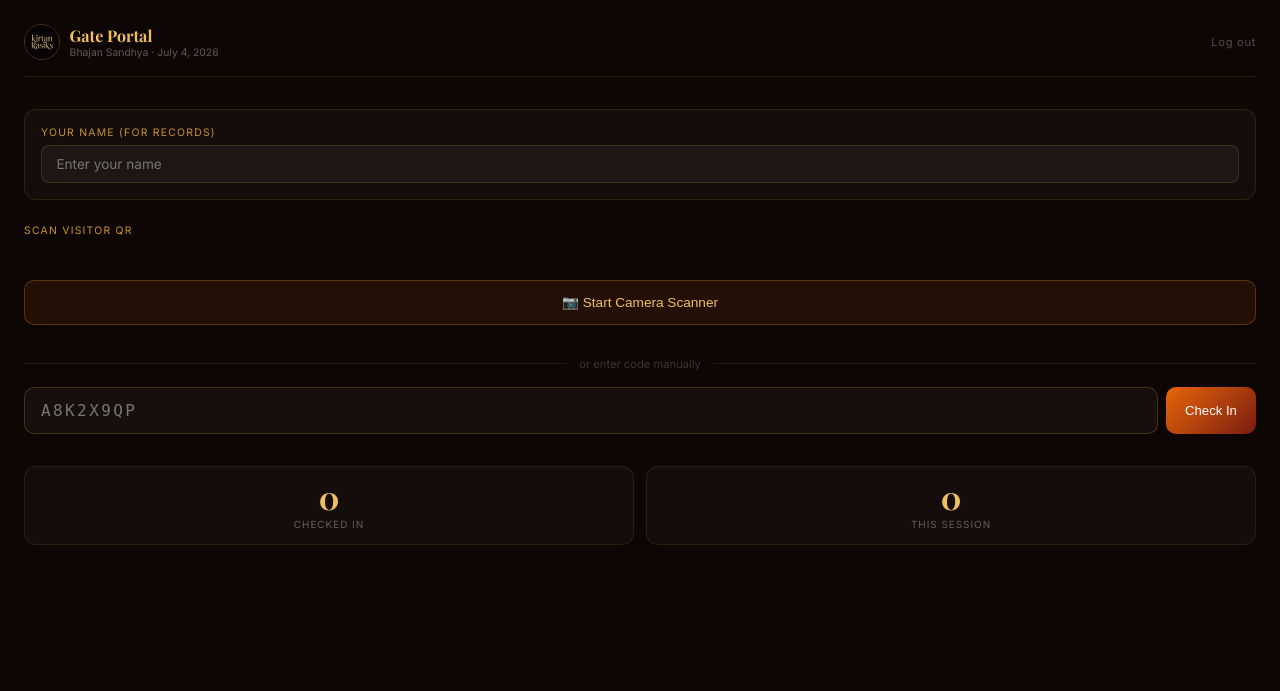
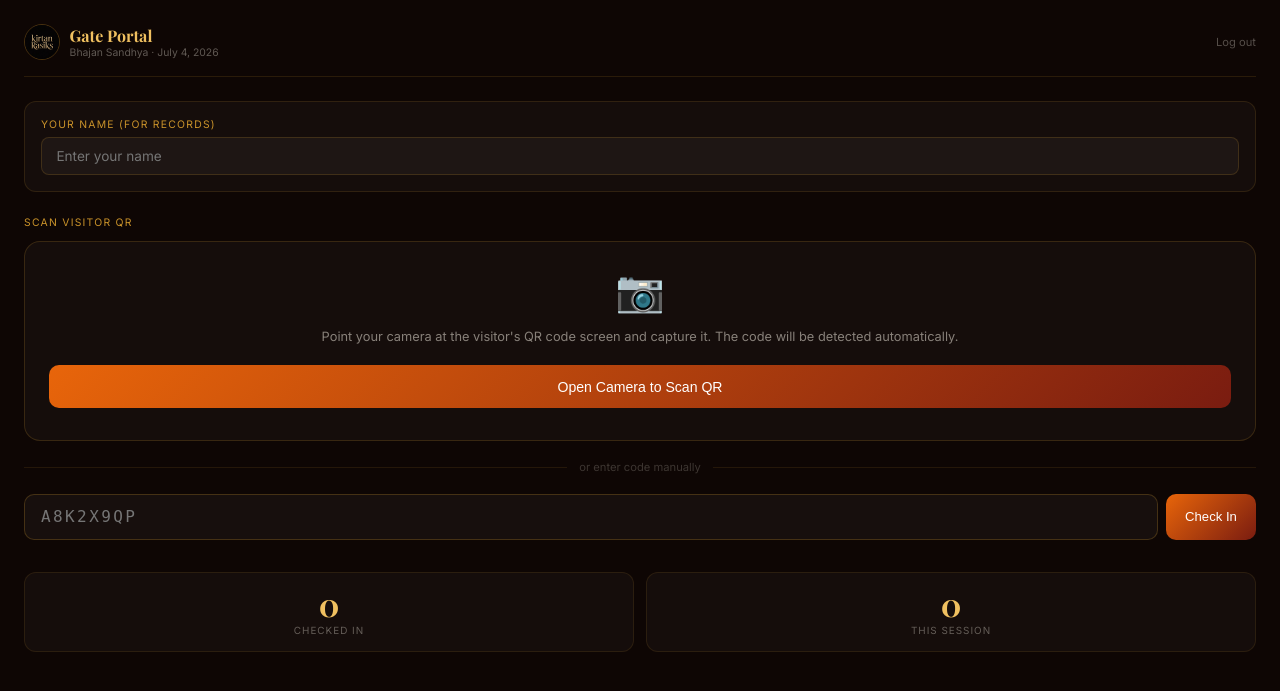
Before and after one commit to HarshaVanamala/bhajan-sandhya, a Flask app: template templates/volunteer_portal.html in a window 1280 px wide. Shown: the top 691 px of the page. Run offline with Flask 3, Linux system fonts and the light colour scheme; the template is opened without the code that fills it, so the values that code supplies are empty; some libraries are stand-ins or nearby versions.

```diff
--- a/templates/volunteer_portal.html
+++ b/templates/volunteer_portal.html
@@ -5,7 +5,6 @@
   <meta name="viewport" content="width=device-width, initial-scale=1.0"/>
   <title>Gate Portal — Bhajan Sandhya</title>
   <link href="https://fonts.googleapis.com/css2?family=Playfair+Display:wght@700&family=Inter:wght@300;400;500;600&display=swap" rel="stylesheet"/>
-  <script src="https://cdnjs.cloudflare.com/ajax/libs/jsqr/1.4.0/jsQR.min.js"></script>
   <style>
     *, *::before, *::after { box-sizing: border-box; margin: 0; padding: 0; }
     :root {
@@ -14,49 +13,56 @@
       --cream: #FAF3E8; --dark: #0E0604;
     }
     body { background: var(--dark); color: var(--cream); font-family: 'Inter', sans-serif; min-height: 100vh; padding: 1.5rem; }
-    header { display: flex; align-items: center; justify-content: space-between; margin-bottom: 2rem; padding-bottom: 1rem; border-bottom: 1px solid rgba(201,146,42,0.15); }
+    header { display: flex; align-items: center; justify-content: space-between; margin-bottom: 1.5rem; padding-bottom: 1rem; border-bottom: 1px solid rgba(201,146,42,0.15); }
     .header-left { display: flex; align-items: center; gap: 0.6rem; }
     .logo-img { width: 36px; height: 36px; border-radius: 50%; object-fit: cover; border: 1px solid rgba(201,146,42,0.3); }
     .header-title { font-family: 'Playfair Display', serif; font-size: 1rem; color: var(--gold-light); }
     .header-sub { font-size: 0.65rem; color: rgba(250,243,232,0.35); }
-    .logout { font-size: 0.7rem; color: rgba(250,243,232,0.3); text-decoration: none; letter-spacing: 0.06em; }
+    .logout { font-size: 0.7rem; color: rgba(250,243,232,0.3); text-decoration: none; }
     .logout:hover { color: var(--gold); }
+
     .vol-name-wrap { background: rgba(255,255,255,0.03); border: 1px solid rgba(201,146,42,0.15); border-radius: 12px; padding: 1rem; margin-bottom: 1.5rem; }
     .vol-label { font-size: 0.65rem; letter-spacing: 0.12em; text-transform: uppercase; color: var(--gold); margin-bottom: 0.4rem; }
     .vol-input { width: 100%; background: rgba(255,255,255,0.04); border: 1px solid rgba(201,146,42,0.2); border-radius: 8px; padding: 0.6rem 0.9rem; color: var(--cream); font-size: 0.85rem; font-family: 'Inter', sans-serif; outline: none; }
     .vol-input:focus { border-color: var(--gold); }
-    .scanner-section { margin-bottom: 1.5rem; }
-    .section-label { font-size: 0.65rem; letter-spacing: 0.12em; text-transform: uppercase; color: var(--gold); margin-bottom: 0.75rem; }
-    .camera-wrap { position: relative; width: 100%; aspect-ratio: 1; max-width: 320px; margin: 0 auto 1rem; border-radius: 16px; overflow: hidden; border: 1px solid rgba(201,146,42,0.2); background: #000; }
-    #cameraFeed { width: 100%; height: 100%; object-fit: cover; display: block; }
-    .scan-overlay { position: absolute; inset: 0; display: flex; align-items: center; justify-content: center; pointer-events: none; }
-    .scan-frame { width: 55%; aspect-ratio: 1; border: 2px solid rgba(201,146,42,0.7); border-radius: 8px; box-shadow: 0 0 0 9999px rgba(0,0,0,0.45); }
-    .scan-line { position: absolute; width: 55%; height: 2px; background: linear-gradient(90deg, transparent, var(--gold), transparent); animation: scanMove 2s ease-in-out infinite; }
-    @keyframes scanMove { 0%, 100% { top: 22%; } 50% { top: 78%; } }
-    .scan-status { text-align: center; font-size: 0.75rem; color: var(--gold); margin-bottom: 0.75rem; min-height: 1.2rem; }
-    .btn-scan { width: 100%; background: rgba(232,101,10,0.1); border: 1px solid rgba(201,146,42,0.3); border-radius: 10px; padding: 0.85rem; color: var(--gold-light); font-size: 0.85rem; font-weight: 500; cursor: pointer; transition: all 0.2s; margin-bottom: 0.5rem; }
-    .btn-scan:hover { background: rgba(201,146,42,0.15); }
-    .btn-scan.active { background: linear-gradient(135deg, var(--saffron), var(--deep-red)); border-color: transparent; color: #fff; }
-    .divider { display: flex; align-items: center; gap: 0.75rem; margin: 1rem 0; color: rgba(250,243,232,0.2); font-size: 0.7rem; }
+
+    .section-label { font-size: 0.65rem; letter-spacing: 0.12em; text-transform: uppercase; color: var(--gold); margin-bottom: 0.75rem; display: block; }
+
+    /* PHOTO SCAN METHOD */
+    .scan-box { background: rgba(255,255,255,0.03); border: 1px solid rgba(201,146,42,0.2); border-radius: 16px; padding: 1.5rem; text-align: center; margin-bottom: 1rem; }
+    .scan-icon { font-size: 2.5rem; margin-bottom: 0.75rem; }
+    .scan-desc { font-size: 0.8rem; color: rgba(250,243,232,0.5); margin-bottom: 1.2rem; line-height: 1.5; }
+    .btn-photo { display: inline-block; background: linear-gradient(135deg, var(--saffron), var(--deep-red)); border: none; border-radius: 10px; padding: 0.85rem 1.5rem; color: #fff; font-size: 0.88rem; font-weight: 500; cursor: pointer; width: 100%; margin-bottom: 0.5rem; }
+    /* Hidden file input that opens camera */
+    #cameraInput { display: none; }
+
+    .processing { display: none; text-align: center; padding: 1rem; color: var(--gold); font-size: 0.85rem; }
+
+    .divider { display: flex; align-items: center; gap: 0.75rem; margin: 1.2rem 0; color: rgba(250,243,232,0.2); font-size: 0.7rem; }
     .divider::before, .divider::after { content: ''; flex: 1; height: 1px; background: rgba(201,146,42,0.12); }
+
     .manual-wrap { display: flex; gap: 0.5rem; }
     .manual-input { flex: 1; background: rgba(255,255,255,0.04); border: 1px solid rgba(201,146,42,0.25); border-radius: 10px; padding: 0.8rem 1rem; color: var(--cream); font-size: 1rem; font-family: monospace; letter-spacing: 0.15em; text-transform: uppercase; outline: none; }
     .manual-input:focus { border-color: var(--gold); }
     .btn-check { background: linear-gradient(135deg, var(--saffron), var(--deep-red)); border: none; border-radius: 10px; padding: 0.8rem 1.2rem; color: #fff; font-size: 0.82rem; font-weight: 500; cursor: pointer; white-space: nowrap; }
-    .result-card { display: none; border-radius: 14px; padding: 1.2rem; margin-top: 1.2rem; text-align: center; animation: fadeUp 0.3s ease; }
+
+    .result-card { display: none; border-radius: 14px; padding: 1.5rem; margin-top: 1.2rem; text-align: center; animation: fadeUp 0.3s ease; }
     @keyframes fadeUp { from { opacity: 0; transform: translateY(10px); } to { opacity: 1; transform: translateY(0); } }
-    .result-card.valid { background: rgba(45,122,58,0.2); border: 1px solid rgba(45,122,58,0.5); }
-    .result-card.invalid { background: rgba(122,28,16,0.2); border: 1px solid rgba(232,101,10,0.4); }
-    .result-icon { font-size: 2.5rem; margin-bottom: 0.5rem; }
-    .result-name { font-family: 'Playfair Display', serif; font-size: 1.3rem; color: var(--gold-light); margin-bottom: 0.25rem; }
+    .result-card.valid { background: rgba(45,122,58,0.2); border: 2px solid rgba(45,122,58,0.6); }
+    .result-card.invalid { background: rgba(122,28,16,0.2); border: 2px solid rgba(232,101,10,0.5); }
+    .result-icon { font-size: 3rem; margin-bottom: 0.5rem; }
+    .result-name { font-family: 'Playfair Display', serif; font-size: 1.4rem; color: var(--gold-light); margin-bottom: 0.3rem; }
     .result-detail { font-size: 0.78rem; color: rgba(250,243,232,0.5); margin-bottom: 0.5rem; }
-    .result-msg { font-size: 0.85rem; }
+    .result-msg { font-size: 0.9rem; font-weight: 500; }
     .result-card.valid .result-msg { color: #7dde8b; }
     .result-card.invalid .result-msg { color: #ffb088; }
+
     .counter-strip { display: flex; gap: 0.75rem; margin-top: 2rem; }
     .counter-card { flex: 1; background: rgba(255,255,255,0.03); border: 1px solid rgba(201,146,42,0.12); border-radius: 12px; padding: 0.9rem; text-align: center; }
     .counter-num { font-family: 'Playfair Display', serif; font-size: 2rem; color: var(--gold-light); line-height: 1; margin-bottom: 0.3rem; }
     .counter-label { font-size: 0.62rem; letter-spacing: 0.1em; text-transform: uppercase; color: rgba(250,243,232,0.35); }
+
+    canvas { display: none; }
   </style>
 </head>
 <body>
@@ -77,19 +83,19 @@
   <input type="text" id="volName" class="vol-input" placeholder="Enter your name"/>
 </div>
 
-<div class="scanner-section">
-  <p class="section-label">Scan Visitor QR</p>
-  <div class="camera-wrap" id="cameraWrap" style="display:none;">
-    <video id="cameraFeed" autoplay muted playsinline></video>
-    <canvas id="scanCanvas" style="display:none;"></canvas>
-    <div class="scan-overlay">
-      <div class="scan-frame"></div>
-      <div class="scan-line"></div>
-    </div>
-  </div>
-  <p class="scan-status" id="scanStatus"></p>
-  <button class="btn-scan" id="scanBtn" onclick="toggleCamera()">📷 Start Camera Scanner</button>
+<span class="section-label">Scan Visitor QR</span>
+
+<div class="scan-box">
+  <div class="scan-icon">📷</div>
+  <p class="scan-desc">Point your camera at the visitor's QR code screen and capture it. The code will be detected automatically.</p>
+  <button class="btn-photo" onclick="document.getElementById('cameraInput').click()">
+    Open Camera to Scan QR
+  </button>
+  <input type="file" id="cameraInput" accept="image/*" capture="environment"/>
 </div>
+
+<div class="processing" id="processing">⏳ Reading QR code...</div>
+<canvas id="qrCanvas"></canvas>
 
 <div class="divider">or enter code manually</div>
 
@@ -116,86 +122,60 @@
   </div>
 </div>
 
+<!-- Load jsQR for decoding captured image -->
+<script src="https://cdnjs.cloudflare.com/ajax/libs/jsqr/1.4.0/jsQR.min.js"></script>
 <script>
-  let scanning = false;
-  let stream = null;
   let sessionCount = 0;
-  let animFrame = null;
-  let detected = false;
 
-  async function toggleCamera() {
-    if (!scanning) {
-      try {
-        stream = await navigator.mediaDevices.getUserMedia({
-          video: { facingMode: { ideal: 'environment' }, width: { ideal: 1280 }, height: { ideal: 720 } }
-        });
-        const video = document.getElementById('cameraFeed');
-        video.srcObject = stream;
-        await video.play();
-        document.getElementById('cameraWrap').style.display = 'block';
-        document.getElementById('scanBtn').textContent = '⏹ Stop Camera';
-        document.getElementById('scanBtn').classList.add('active');
-        document.getElementById('scanStatus').textContent = '🔍 Scanning...';
-        scanning = true;
-        detected = false;
-        requestAnimationFrame(scanFrame);
-      } catch(e) {
-        alert('Camera error: ' + e.message + '. Use manual entry instead.');
-      }
-    } else {
-      stopCamera();
-    }
-  }
+  // Handle photo capture
+  document.getElementById('cameraInput').addEventListener('change', function(e) {
+    const file = e.target.files[0];
+    if (!file) return;
 
-  function stopCamera() {
-    if (stream) { stream.getTracks().forEach(t => t.stop()); stream = null; }
-    if (animFrame) { cancelAnimationFrame(animFrame); animFrame = null; }
-    document.getElementById('cameraWrap').style.display = 'none';
-    document.getElementById('scanBtn').textContent = '📷 Start Camera Scanner';
-    document.getElementById('scanBtn').classList.remove('active');
-    document.getElementById('scanStatus').textContent = '';
-    scanning = false;
-  }
+    document.getElementById('processing').style.display = 'block';
 
-  let lastScanTime = 0;
-  function scanFrame(timestamp) {
-    if (!scanning || detected) return;
-    animFrame = requestAnimationFrame(scanFrame);
+    const img = new Image();
+    const reader = new FileReader();
 
-    if (timestamp - lastScanTime < 150) return;
-    lastScanTime = timestamp;
+    reader.onload = function(ev) {
+      img.onload = function() {
+        const canvas = document.getElementById('qrCanvas');
+        const ctx = canvas.getContext('2d');
+        canvas.width = img.width;
+        canvas.height = img.height;
+        ctx.drawImage(img, 0, 0);
+        const imageData = ctx.getImageData(0, 0, canvas.width, canvas.height);
+        const result = jsQR(imageData.data, imageData.width, imageData.height);
 
-    const video = document.getElementById('cameraFeed');
-    if (video.readyState !== video.HAVE_ENOUGH_DATA || video.videoWidth === 0) return;
+        document.getElementById('processing').style.display = 'none';
 
-    const canvas = document.getElementById('scanCanvas');
-    const ctx = canvas.getContext('2d', { willReadFrequently: true });
-    const size = Math.min(video.videoWidth, video.videoHeight);
-    canvas.width = size;
-    canvas.height = size;
-    const ox = (video.videoWidth - size) / 2;
-    const oy = (video.videoHeight - size) / 2;
-    ctx.drawImage(video, ox, oy, size, size, 0, 0, size, size);
+        if (result) {
+          const text = result.data;
+          const parts = text.split('|');
+          let code = null;
 
-    const imageData = ctx.getImageData(0, 0, size, size);
-    const result = jsQR(imageData.data, size, size, { inversionAttempts: 'dontInvert' });
+          if (parts[0] === 'BHAJAN-SANDHYA' && parts[1]) {
+            code = parts[1].trim().toUpperCase();
+          } else if (text.length === 8 && /^[A-Z0-9]+$/i.test(text)) {
+            code = text.toUpperCase();
+          }
 
-    if (result && result.data) {
-      const parts = result.data.split('|');
-      let code = null;
-      if (parts[0] === 'BHAJAN-SANDHYA' && parts[1]) {
-        code = parts[1];
-      } else if (result.data.length === 8 && /^[A-Z0-9]+$/i.test(result.data)) {
-        code = result.data.toUpperCase();
-      }
-      if (code) {
-        detected = true;
-        document.getElementById('scanStatus').textContent = '✅ QR detected!';
-        stopCamera();
-        checkIn(code);
-      }
-    }
-  }
+          if (code) {
+            checkIn(code);
+          } else {
+            showResult(false, '', '', 'QR detected but not a valid Bhajan Sandhya pass. Try again.', false);
+          }
+        } else {
+          showResult(false, '', '', '❌ Could not read QR. Make sure the full QR is visible and try again.', false);
+        }
+
+        // Reset input so same image can be re-captured
+        e.target.value = '';
+      };
+      img.src = ev.target.result;
+    };
+    reader.readAsDataURL(file);
+  });
 
   async function checkIn(code) {
     code = code.trim().toUpperCase();
@@ -225,8 +205,6 @@
       showResult(false, '', code, 'Network error. Try again.', false);
     }
     document.getElementById('manualCode').value = '';
-    // Allow scanning again after 3 seconds
-    setTimeout(() => { detected = false; }, 3000);
   }
 
   function showResult(valid, name, detail, msg, alreadyUsed) {
@@ -237,6 +215,7 @@
     document.getElementById('resultDetail').textContent = detail;
     document.getElementById('resultMsg').textContent = msg;
     card.style.display = 'block';
+    card.scrollIntoView({ behavior: 'smooth' });
   }
 
   async function refreshCount() {
```
